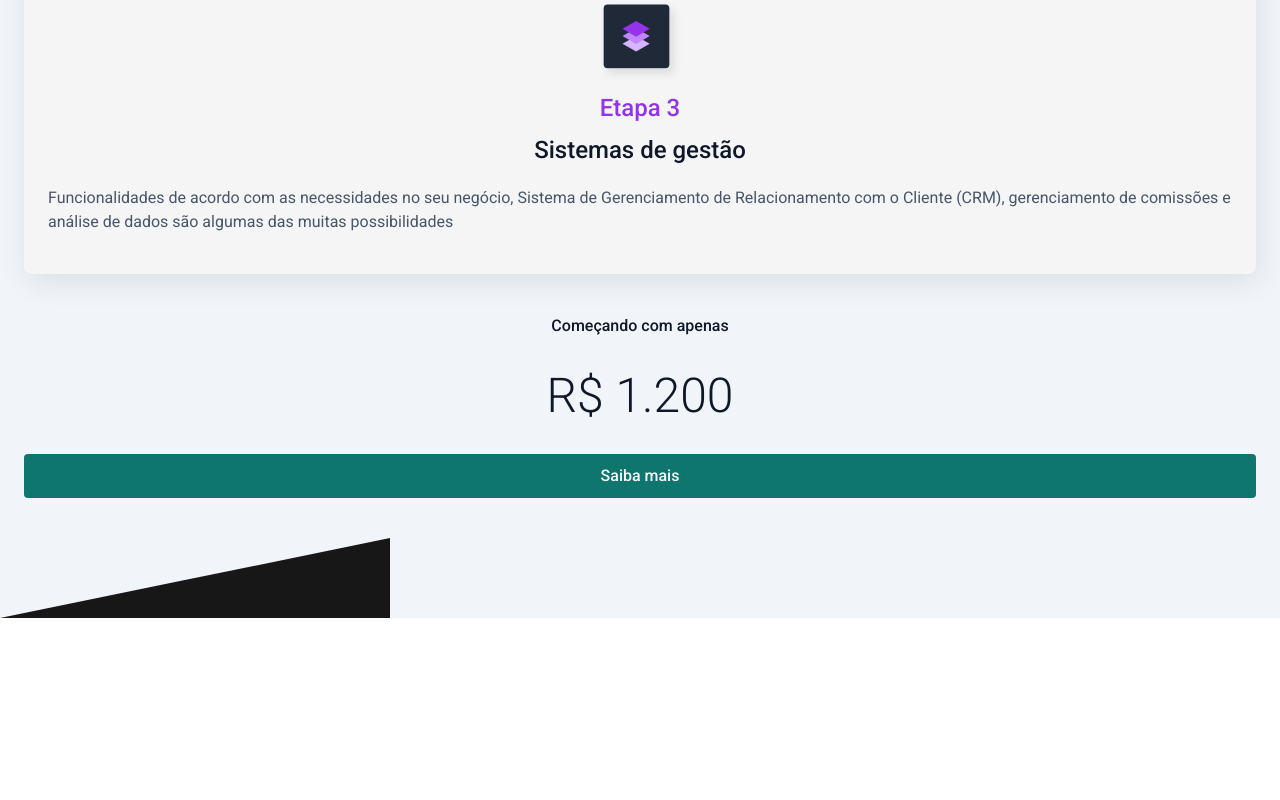
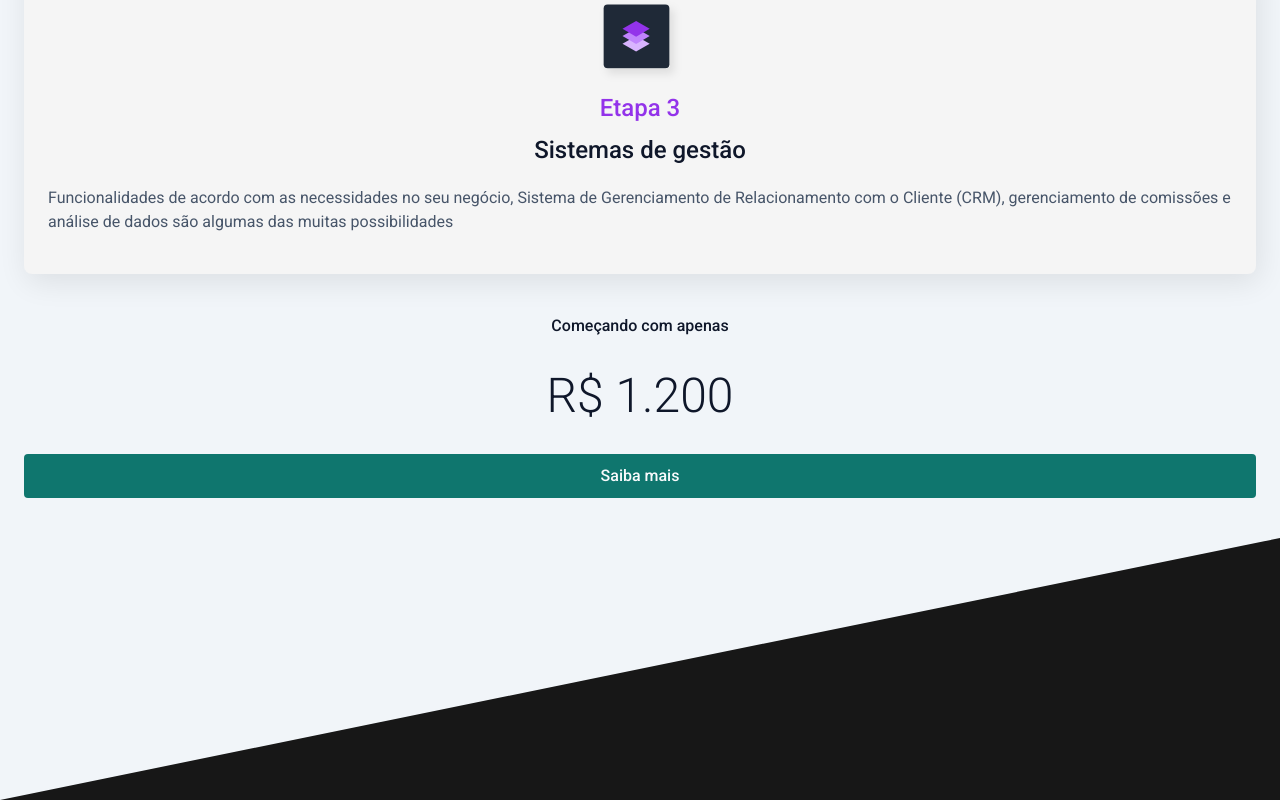
Before and after one commit to matheusmfl/lemon-tech, a Next.js app: page / in a window 1280 px wide. Shown: the part 6572-7372 px from the top of the page. Before the commit the page ends 7190 px from the top, so only its background shows below. Built offline with nearby package versions, Linux system fonts and the light colour scheme.

Commit message:
Add overflow to Section Cards

```diff
--- a/src/components/SectionCardsPrice.tsx
+++ b/src/components/SectionCardsPrice.tsx
@@ -5,7 +5,7 @@ import separator from '../assets/rightSeparator.svg'
 
 export function SectionCardsPrice() {
   return (
-    <section className="bg-slate-100 ">
+    <section className="bg-slate-100 overflow-x-hidden">
       {/* Main Container */}
       <div className="px-6 py-10 flex flex-col gap-10">
         {/* Div Texts */}
@@ -53,8 +53,13 @@ export function SectionCardsPrice() {
       </div>
 
       {/* Separator */}
-      <div className="w-full">
-        <Image src={separator} alt="separador da página" />
+      <div className="w-screen">
+        <Image
+          src={separator}
+          width={1800}
+          height={1800}
+          alt="separador da página"
+        />
       </div>
     </section>
   )
```
